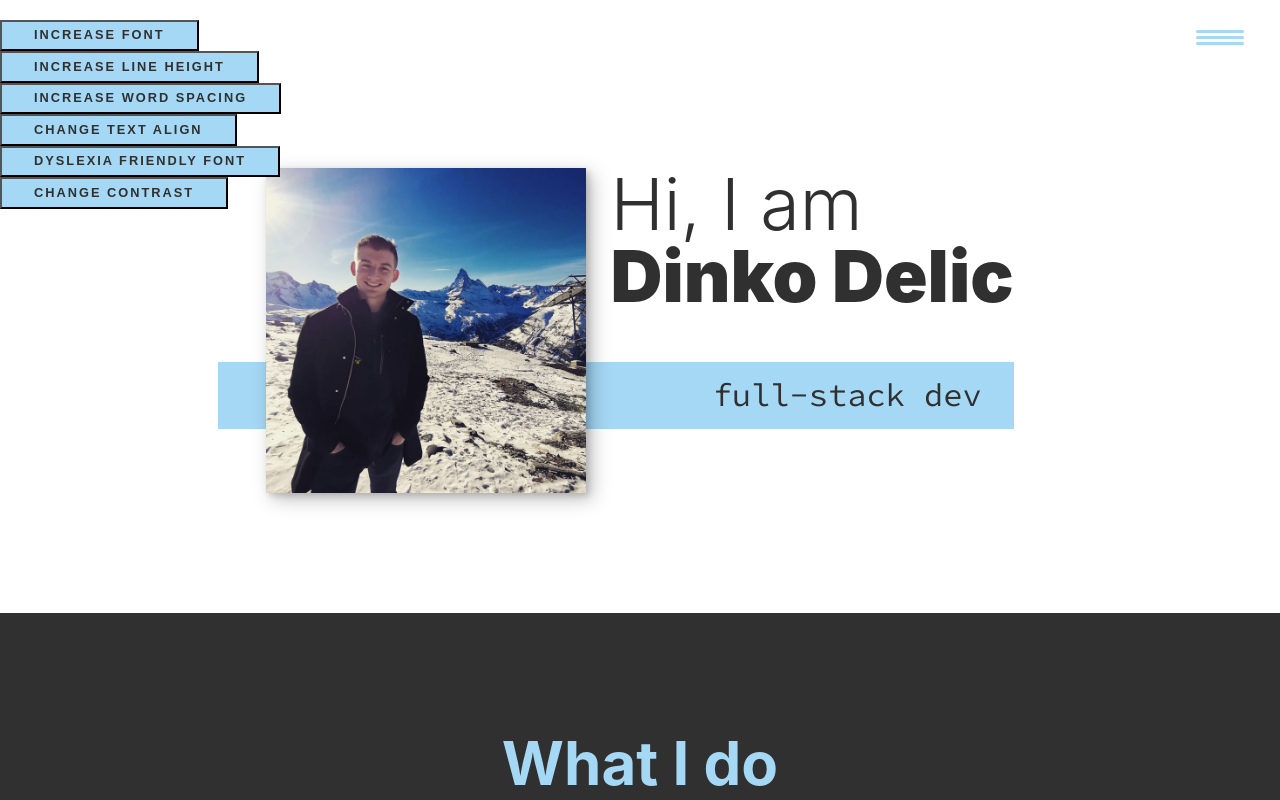
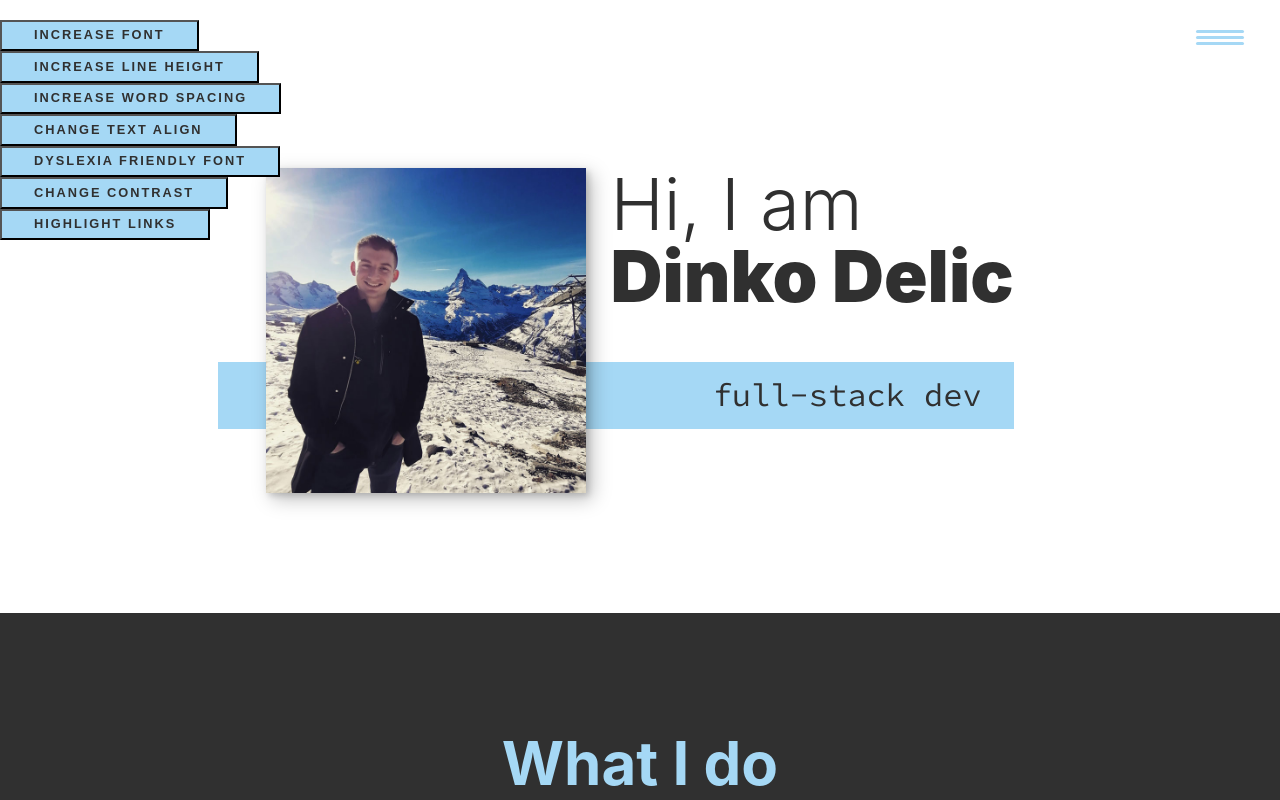
Before and after one commit to DinkoDelic/accessbility-widget, a React (Create React App) app: page / in a window 1280 px wide. Shown: the top 800 px of the page. Built offline with nearby package versions, Linux system fonts and the light colour scheme.

Commit message:
Desaturate and link highlight functionality

```diff
--- a/src/AccessibilityOptions.js
+++ b/src/AccessibilityOptions.js
@@ -1,4 +1,5 @@
 class AccessibilityOptions {
+
   static changeStyling = (previousValue, value, elements) => {
     this.targetElements(elements).map((e) => {
       e.classList.remove(previousValue);
@@ -21,6 +22,8 @@ class AccessibilityOptions {
         return [...document.getElementsByTagName('body')];
       case 'body+sections':
         return [...document.querySelectorAll('body, section, footer')];
+      case 'links':
+        return [...document.querySelectorAll('a')]
     }
   };
 
--- a/src/App.jsx
+++ b/src/App.jsx
@@ -9,39 +9,50 @@ class App extends React.Component {
       <div className="button-wrapper">
         <AccessibilityButton
           onClick={AccessibilityOptions.changeStyling}
-          options={['zoom-120','zoom-130','zoom-150']}
-          targetElement='sections'
+          options={['zoom-120', 'zoom-130', 'zoom-150']}
+          targetElement="sections"
           text="Increase font"
         ></AccessibilityButton>
         <AccessibilityButton
           onClick={AccessibilityOptions.changeStyling}
-          options={['line-height-2','line-height-250','line-height-3']}
-          targetElement='text'
+          options={['line-height-2', 'line-height-250', 'line-height-3']}
+          targetElement="text"
           text="Increase line height"
         ></AccessibilityButton>
         <AccessibilityButton
           onClick={AccessibilityOptions.changeStyling}
-          options={['word-spacing-2px','word-spacing-4px','word-spacing-8px']}
-          targetElement='text'
+          options={['word-spacing-2px', 'word-spacing-4px', 'word-spacing-8px']}
+          targetElement="text"
           text="Increase word spacing"
         ></AccessibilityButton>
-          <AccessibilityButton
+        <AccessibilityButton
           onClick={AccessibilityOptions.changeStyling}
-          options={['text-align-center','text-align-left','text-align-right','text-align-justify']}
-          targetElement='text'
+          options={[
+            'text-align-center',
+            'text-align-left',
+            'text-align-right',
+            'text-align-justify',
+          ]}
+          targetElement="text"
           text="Change text align"
         ></AccessibilityButton>
-         <AccessibilityButton
+        <AccessibilityButton
           onClick={AccessibilityOptions.changeStyling}
           options={['dyslexia-font']}
-          targetElement='text+header'
+          targetElement="text+header"
           text="Dyslexia friendly font"
         ></AccessibilityButton>
-         <AccessibilityButton
+        <AccessibilityButton
           onClick={AccessibilityOptions.changeStyling}
-          options={['dark-contrast','light-contrast']}
-          targetElement='body+sections'
+          options={['dark-contrast', 'light-contrast', 'desaturate']}
+          targetElement="sections"
           text="Change contrast"
+        ></AccessibilityButton>
+        <AccessibilityButton
+          onClick={AccessibilityOptions.changeStyling}
+          options={['link-highlight']}
+          targetElement="links"
+          text="Highlight links"
         ></AccessibilityButton>
       </div>
     );
--- a/src/components/AccessibilityButton.jsx
+++ b/src/components/AccessibilityButton.jsx
@@ -2,21 +2,19 @@ import React, { useState } from 'react';
 import AccessibilityOptions from '../AccessibilityOptions';
 
 function AccessibilityButton(props) {
-  // Share value of undefined turns of all the changes
   let values = [...props.options, null];
   const [index, setIndex] = useState(0);
 
   function handleChange() {
     // If on last index position, cycle back to start
-    if (values.length - 1 === index) {
-      setIndex(0);
+    values.length - 1 === index ? setIndex(0) : setIndex(index + 1);
 
-    } else {
-      setIndex(index + 1);
-    }
-
-    // Apply styling from an array of options
-    AccessibilityOptions.changeStyling(values.at(index-1), values[index],props.targetElement);
+    // Apply styling from an array of options, parameters:(previous value, current value, target html element)
+    AccessibilityOptions.changeStyling(
+      values.at(index - 1),
+      values[index],
+      props.targetElement
+    );
   }
 
   return (
--- a/src/styles/accessibility.css
+++ b/src/styles/accessibility.css
@@ -60,3 +60,14 @@
     background-color: #FFF !important;
     color: #000 !important;
 }
+.desaturate{
+    filter: saturate(0);
+}
+
+
+/* Highlight links */
+.link-highlight{
+    text-decoration: underline;
+    background-color: rgb(255, 251, 0) !important;
+    color: rgb(0, 0, 0) !important;
+}
```
